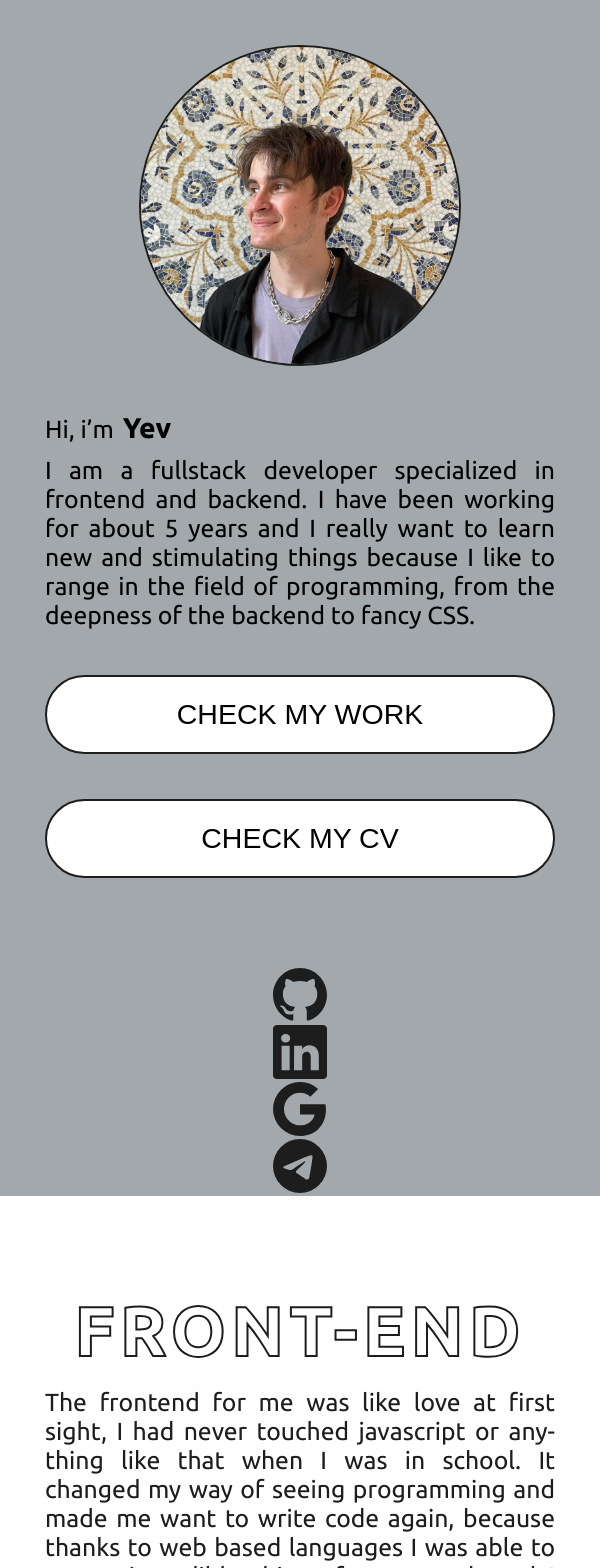
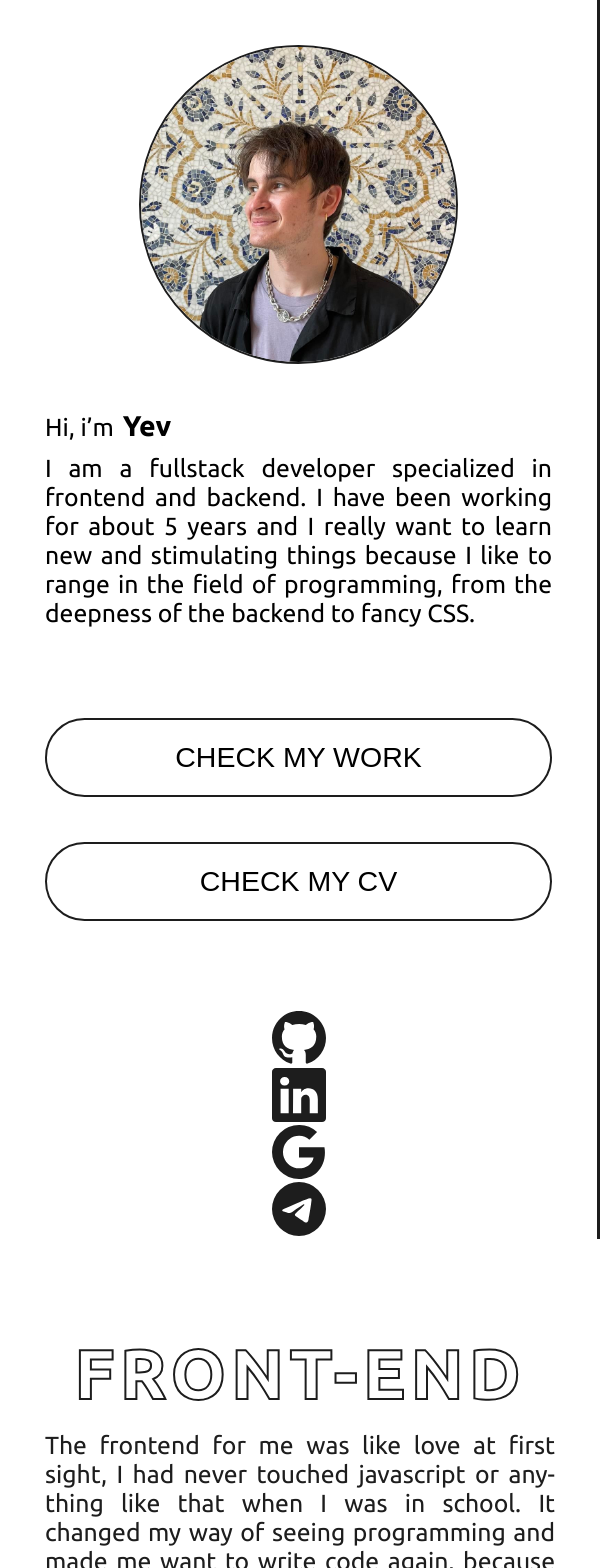
Before and after one commit to anAverageSlavGuy/portfolio, a React (Create React App) app: page / in a window 600 px wide. Shown: the top 1568 px of the page. Built offline with nearby package versions, Linux system fonts and the light colour scheme.

Commit message:
Fix responsive  large monitor

```diff
--- a/src/Home.css
+++ b/src/Home.css
@@ -1,8 +1,10 @@
 :root {
   --font-12: 0.85vw;
   --font-14: 1vw;
+  --font-16: 1.125vw;
   --font-18: 1.25vw;
   --font-20: 1.4vw;
+  --font-24: 1.65vw;
   --font-40: 2.75vw;
   --font-80: 5.5vw;
 }
@@ -36,7 +38,7 @@ body,
 
 .about {
   flex: 1;
-  background: #a2a8ab;
+  border-right: 3px solid #1d1d1d;
   position: relative;
 }
 
@@ -143,7 +145,7 @@ body,
 
 .description {
   margin: 3.25vh 2.15vw;
-  font-size: var(--font-18);
+  font-size: var(--font-16);
   font-weight: 400;
   text-align: justify;
   hyphens: auto;
@@ -184,7 +186,7 @@ body,
   font-weight: 400;
   display: flex;
   flex-direction: column;
-  font-size: var(--font-20);
+  font-size: var(--font-18);
 }
 
 .skills-header {
@@ -220,7 +222,7 @@ body,
 }
 
 .bio {
-  font-size: var(--font-18);
+  font-size: var(--font-16);
   font-weight: 400;
   text-align: justify;
   padding: 0 2.15vw;
@@ -240,7 +242,7 @@ body,
 }
 
 .action-buttons {
-  padding: 3.25vh 2.15vw;
+  padding: 2.15vw;
   display: flex;
   flex-direction: column;
   row-gap: 1.5vw;
@@ -331,21 +333,6 @@ body,
 }
 
 
-@media screen and (min-width: 480px) {
-  .bio {
-    font-size: var(--font-14);
-  }
-
-  .bio span {
-    font-size: var(--font-18);
-  }
-
-  .action-buttons button {
-    font-size: var(--font-18);
-  }
-}
-
-
 /* ===== Scrollbar CSS ===== */
 /* Firefox */
 * {
@@ -367,6 +354,51 @@ body,
   border-radius: 10px;
   border: 2px none #1d1d1d;
 }
+
+
+@media screen and (min-width: 1400px) {
+
+  .about {
+    flex: 2;
+  }
+
+  .content {
+    flex: 7;
+  }
+
+  .bio {
+    font-size: var(--font-14);
+  }
+
+  .bio span {
+    font-size: var(--font-18);
+  }
+
+  .action-buttons button {
+    font-size: var(--font-16);
+  }
+
+  .socials-logo {
+    font-size: 2.5vw;
+  }
+
+}
+
+
+@media screen and (max-width: 1200px) {
+  .bio {
+    font-size: var(--font-18);
+  }
+
+  .bio span {
+    font-size: var(--font-24);
+  }
+
+  .action-buttons button {
+    font-size: var(--font-18);
+  }
+}
+
 
 
 @media only screen and (max-width: 600px) {
@@ -418,13 +450,16 @@ body,
   }
 
   .action-buttons {
-    padding: 7.5vw;
-    padding-bottom: 15vw;
-    row-gap: 7.5vw;
+    margin-top: 7.5vw !important;
+    padding: 7.5vw!important;
+    padding-bottom: 15vw!important;
+    row-gap: 7.5vw!important;
+    flex-direction: column !important;
   }
 
   .action-buttons button {
-    padding: 3.5vw;
+    padding: 3.5vw!important;
+    width: 100%!important;
   }
 
   .content-frontend {
--- a/src/Work.css
+++ b/src/Work.css
@@ -7,7 +7,7 @@
 
 .works-title {
     font-weight: bold;
-    margin-top: 15vh;
+    margin-top: 7.5vh;
     font-family: 'Ubuntu', sans-serif;
     -webkit-text-stroke: 2px #1d1d1d;
     -webkit-text-fill-color: transparent;
@@ -166,4 +166,8 @@
         position: relative;
     }
 
+    .details-actions button {
+        padding: 1vw 3vw;
+    }
+
 }
--- a/src/Work.js
+++ b/src/Work.js
@@ -10,9 +10,9 @@ function Work() {
   return (
     <div className="work">
       <div className="works-title">WORK</div>
-      <div className="action-buttons" style={{ width: "100%", marginTop: "7.5vw"}}>
-        <NavLink to="/"><button style={{ }}>RETURN TO HOME</button></NavLink>
-        <NavLink to="/cv"><button style={{ }}>CHECK MY CV</button></NavLink>
+      <div className="action-buttons" style={{ width: "100%", marginTop: "2.15vw", justifyContent: "center", flexDirection: "row", columnGap: "2.15vw"}}>
+        <NavLink to="/"><button style={{ width: "18vw" }}>RETURN TO HOME</button></NavLink>
+        <NavLink to="/cv"><button style={{ width: "18vw" }}>CHECK MY CV</button></NavLink>
       </div>
       <div className="works">
         <div className="work-container">
```
